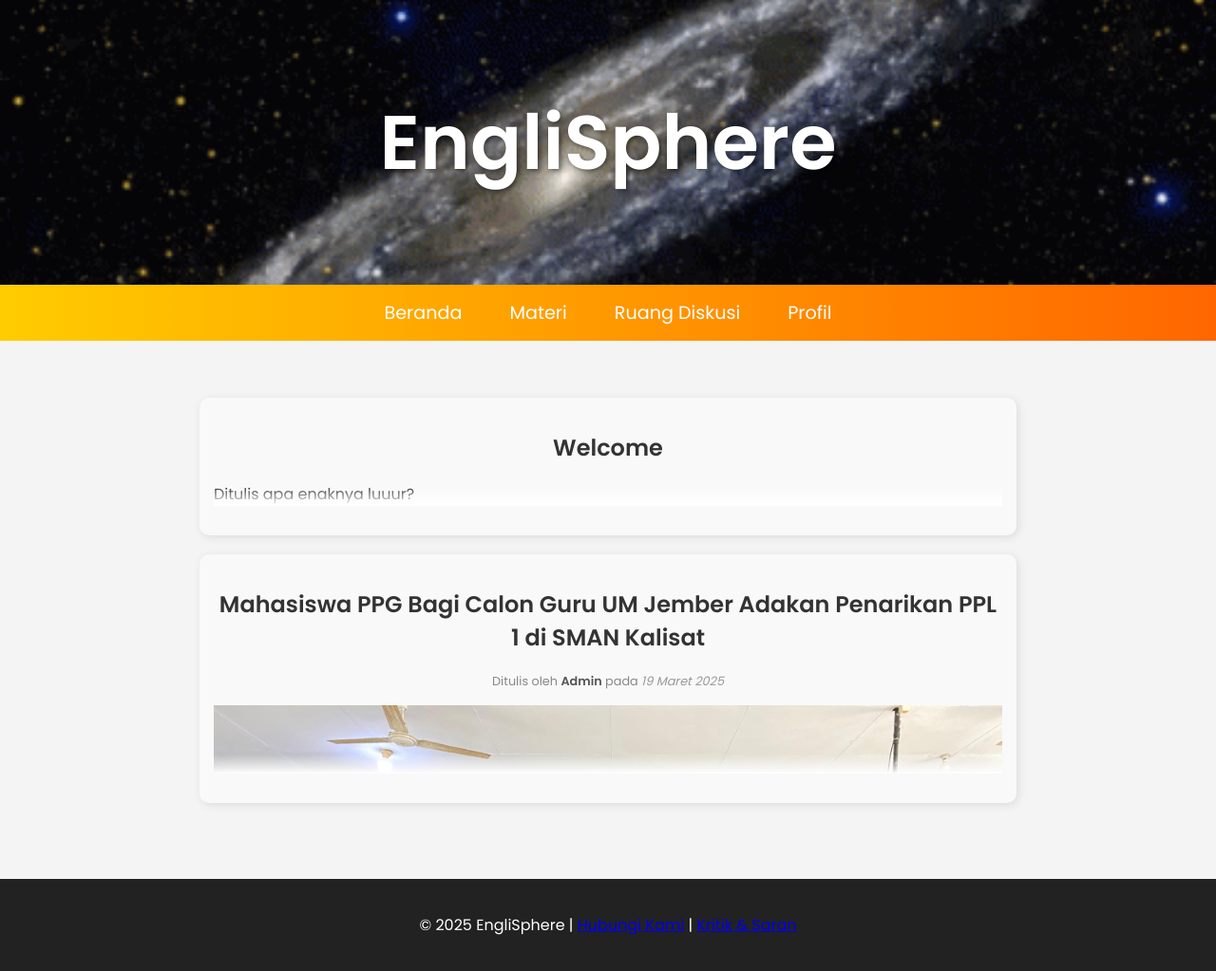
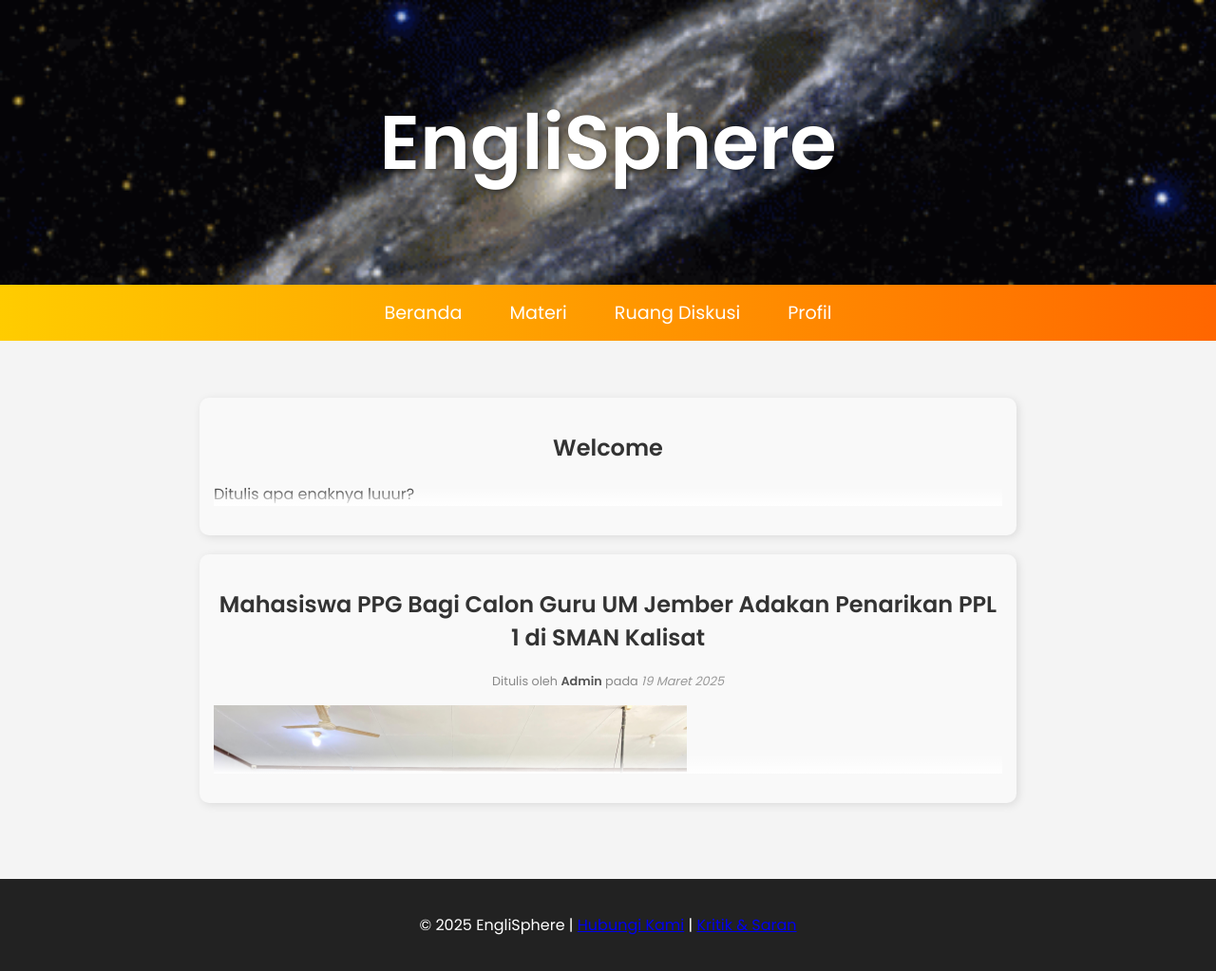
Before and after one commit to englisphere/englisphere.github.io, a plain HTML site: page index.html in a window 1280 px wide. Shown: the whole page at 95% size. Drawn offline with Linux system fonts and the light colour scheme.

Commit message:
Update styles.css

```diff
--- a/styles.css
+++ b/styles.css
@@ -126,13 +126,6 @@ body {
 
 
 
-.post-content img {
-    width: 100%; /* Pastikan gambar tidak melebihi lebar kontainer */
-    height: auto; /* Biarkan tinggi gambar menyesuaikan */
-    display: block; /* Hindari adanya margin bawah yang tidak diinginkan */
-    margin: auto;
-}
-
 
 
 .post-meta {
```
